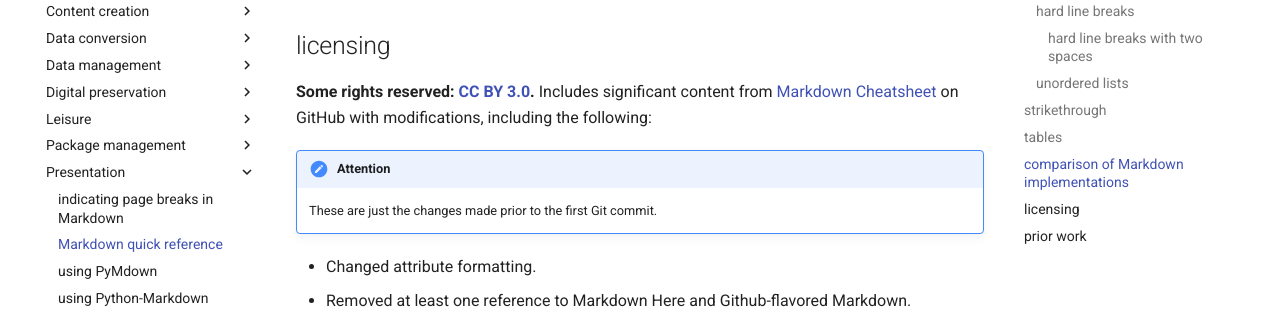
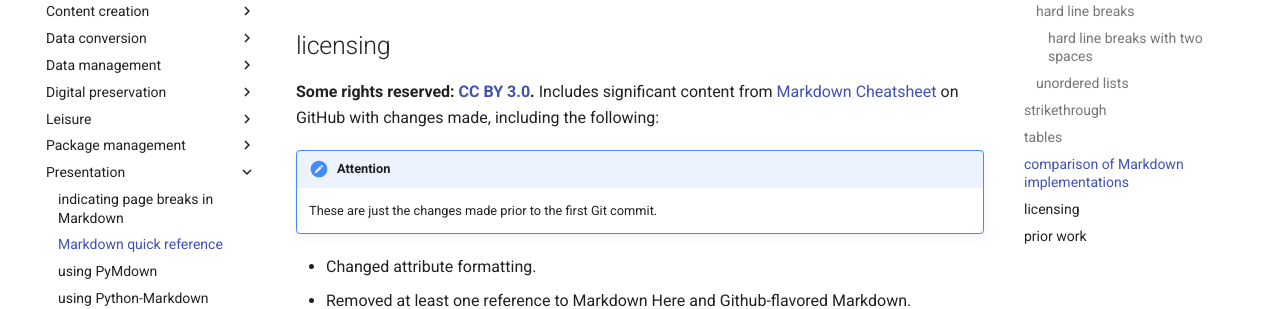
Before and after one commit to oronymzy/tips, an MkDocs documentation site: the page built from docs/Mkdqref.md, in a window 1280 px wide and 900 px high, scrolled down 17707 px. Shown: the part 178-487 px from the top of the window. Built offline with MkDocs 1.6.1 and Material for MkDocs 9.7.7, drawn with Linux system fonts in a browser that asks for light colours; comment, search, counter and statistics services are not loaded.

Commit message:
Change 'modifications' to 'changes made'

```diff
--- a/docs/Mkdqref.md
+++ b/docs/Mkdqref.md
@@ -943,7 +943,7 @@ The table will render correctly even if the raw Markdown does not line up pretti
 [^pyntabl]: https://python-markdown.github.io/extensions/tables/
 
 ## licensing
-**Some rights reserved: [CC BY 3.0](https://creativecommons.org/licenses/by/3.0/).** Includes significant content from [Markdown Cheatsheet](https://github.com/adam-p/markdown-here/wiki/Markdown-Cheatsheet) on GitHub with modifications, including the following:
+**Some rights reserved: [CC BY 3.0](https://creativecommons.org/licenses/by/3.0/).** Includes significant content from [Markdown Cheatsheet](https://github.com/adam-p/markdown-here/wiki/Markdown-Cheatsheet) on GitHub with changes made, including the following:
 
 !!! attention
 
```
